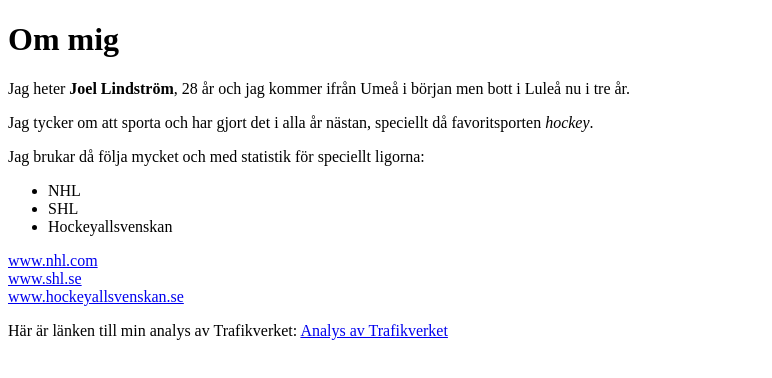
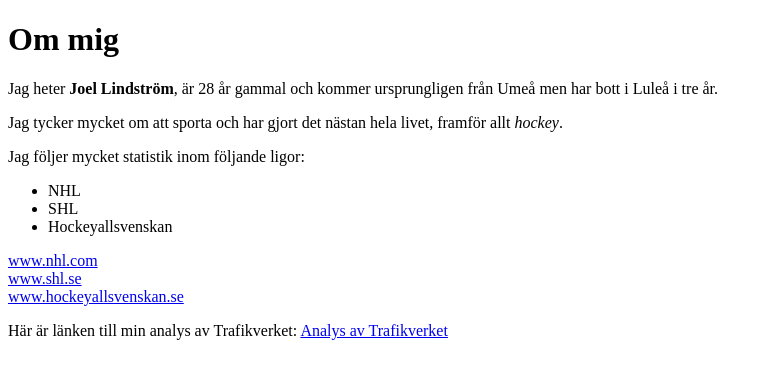
Before and after one commit to jollin-5/webbutveckling1, a plain HTML site: page index.html in a window 1280 px wide. Shown: the whole page, without its empty margins (0-772 px from the left). Drawn offline with Linux system fonts and the light colour scheme.

Commit message:
Update index.html

```diff
--- a/index.html
+++ b/index.html
@@ -1,8 +1,10 @@
 <!DOCTYPE html>
 <html lang="sv">
 <head>
-    <!-- Anger teckenkodning och sidans titel -->
+    <!-- Anger teckenkodning -->
     <meta charset="utf-8">
+
+    <!-- Sidans titel som visas i webbläsaren -->
     <title>Om mig</title>
 </head>
 <body>
@@ -10,19 +12,19 @@
     <!-- Huvudrubrik -->
     <h1>Om mig</h1>
 
-    <!-- Presentation -->
+    <!-- Presentationstext -->
     <p>
-        Jag heter <strong>Joel Lindström</strong>, 28 år och jag kommer ifrån
-        Umeå i början men bott i Luleå nu i tre år.
+        Jag heter <strong>Joel Lindström</strong>, är 28 år gammal och kommer
+        ursprungligen från Umeå men har bott i Luleå i tre år.
     </p>
 
     <p>
-        Jag tycker om att sporta och har gjort det i alla år nästan,
-        speciellt då favoritsporten <em>hockey</em>.
+        Jag tycker mycket om att sporta och har gjort det nästan hela livet,
+        framför allt <em>hockey</em>.
     </p>
 
     <p>
-        Jag brukar då följa mycket och med statistik för speciellt ligorna:
+        Jag följer mycket statistik inom följande ligor:
     </p>
 
     <!-- Punktlista -->
@@ -32,7 +34,7 @@
         <li>Hockeyallsvenskan</li>
     </ul>
 
-    <!-- Länkar till externa webbplatser -->
+    <!-- Externa länkar -->
     <p>
         <a href="https://www.nhl.com" target="_blank">www.nhl.com</a><br>
         <a href="https://www.shl.se" target="_blank">www.shl.se</a><br>
```
